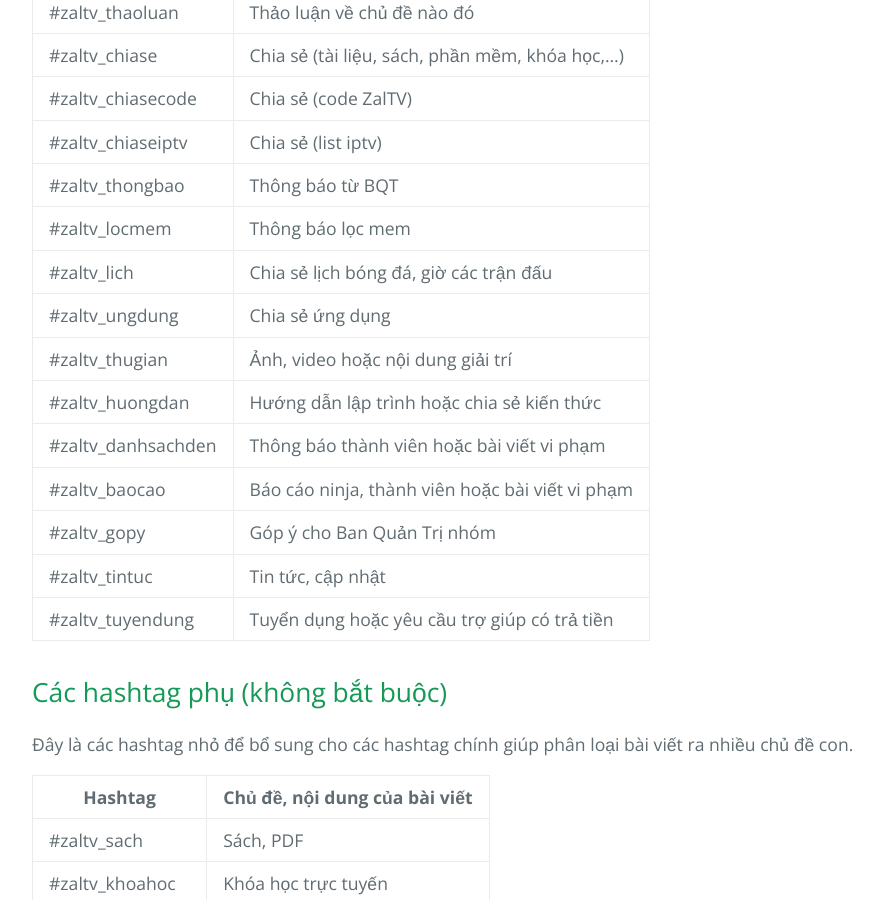
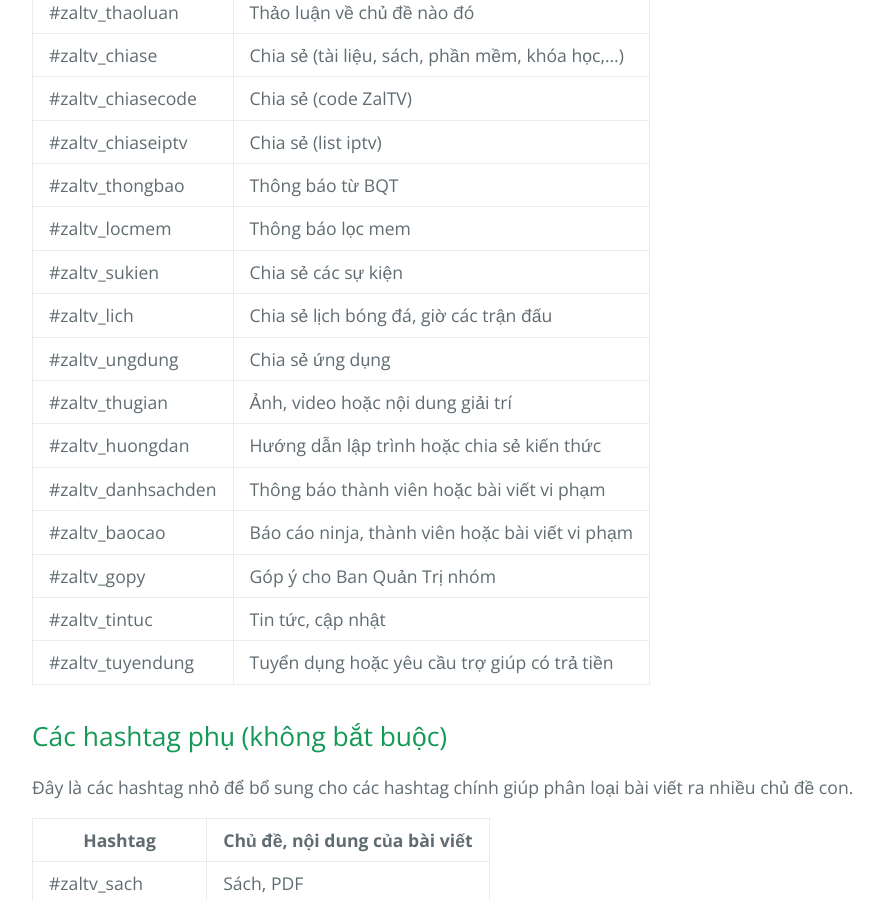
Before and after one commit to huuvinhtv/zaltv, a Jekyll site: the page built from hashtags.md, in a window 1280 px wide and 900 px high, scrolled down 890 px. Shown: the whole window, without its empty margins (192-1075 px from the left). Built offline with Jekyll 4.4.1, drawn with Linux system fonts in a browser that asks for light colours; our own code applies the rules of GitHub Pages for plain Markdown files.

Commit message:
Update hashtags.md

```diff
--- a/hashtags.md
+++ b/hashtags.md
@@ -17,6 +17,7 @@ Nhằm mục đích phân loại nội dung cũng như giúp các bạn dễ dà
 | #zaltv_chiaseiptv | Chia sẻ (list iptv)                              |
 | #zaltv_thongbao   | Thông báo từ BQT                                 |
 | #zaltv_locmem     | Thông báo lọc mem                                |
+| #zaltv_sukien     | Chia sẻ các sự kiện                              |
 | #zaltv_lich       | Chia sẻ lịch bóng đá, giờ các trận đấu           |
 | #zaltv_ungdung    | Chia sẻ ứng dụng                                 |
 | #zaltv_thugian    | Ảnh, video hoặc nội dung giải trí                |
```
